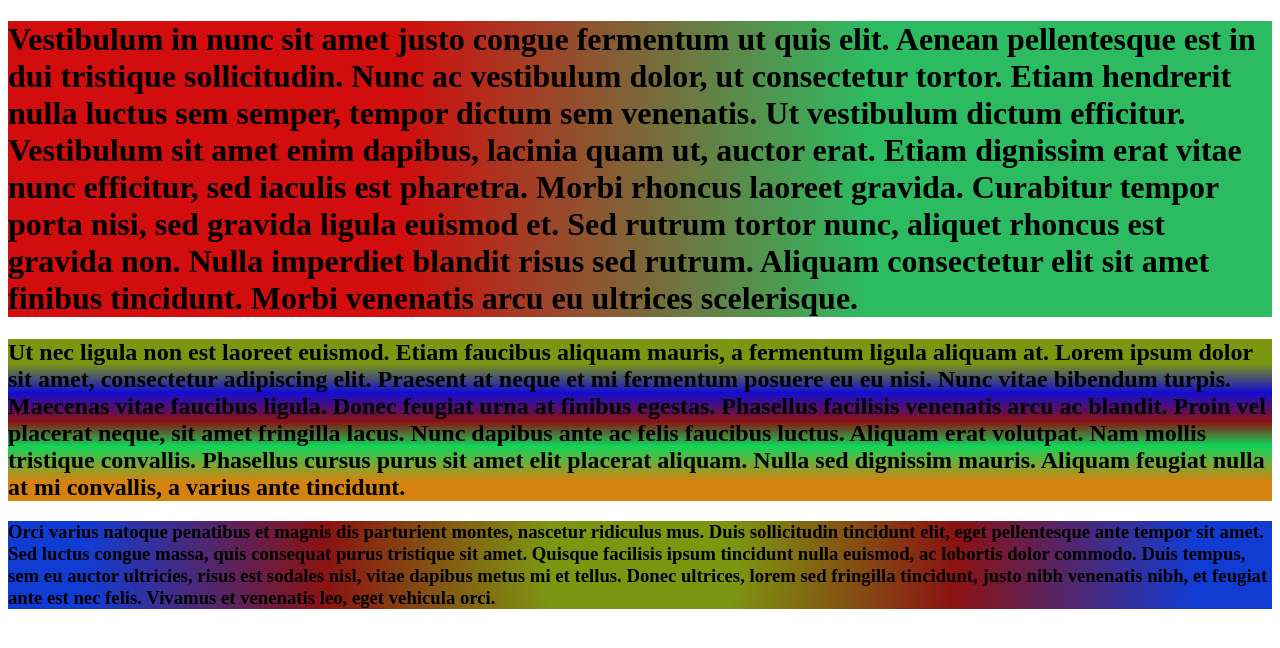
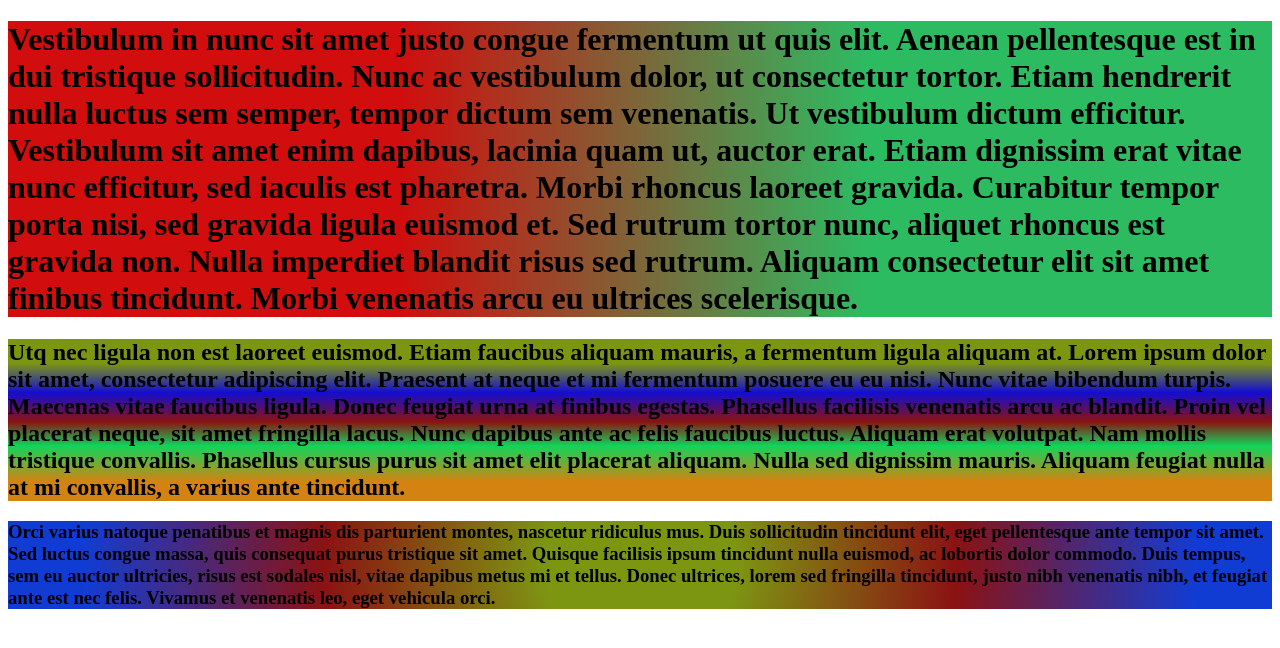
Before and after one commit to klekad19/klekad19.github.io, a plain HTML site: page med9/gradients/index.html in a window 1280 px wide. Drawn offline with Linux system fonts and the light colour scheme.

Commit message:
Update index.html

```diff
--- a/med9/gradients/index.html
+++ b/med9/gradients/index.html
@@ -8,7 +8,7 @@
 Vestibulum in nunc sit amet justo congue fermentum ut quis elit. Aenean pellentesque est in dui tristique sollicitudin. Nunc ac vestibulum dolor, ut consectetur tortor. Etiam hendrerit nulla luctus sem semper, tempor dictum sem venenatis. Ut vestibulum dictum efficitur. Vestibulum sit amet enim dapibus, lacinia quam ut, auctor erat. Etiam dignissim erat vitae nunc efficitur, sed iaculis est pharetra. Morbi rhoncus laoreet gravida. Curabitur tempor porta nisi, sed gravida ligula euismod et. Sed rutrum tortor nunc, aliquet rhoncus est gravida non. Nulla imperdiet blandit risus sed rutrum. Aliquam consectetur elit sit amet finibus tincidunt. Morbi venenatis arcu eu ultrices scelerisque.
 </h1>
 
-<h2> Ut nec ligula non est laoreet euismod. Etiam faucibus aliquam mauris, a fermentum ligula aliquam at. Lorem ipsum dolor sit amet, consectetur adipiscing elit. Praesent at neque et mi fermentum posuere eu eu nisi. Nunc vitae bibendum turpis. Maecenas vitae faucibus ligula. Donec feugiat urna at finibus egestas. Phasellus facilisis venenatis arcu ac blandit. Proin vel placerat neque, sit amet fringilla lacus. Nunc dapibus ante ac felis faucibus luctus. Aliquam erat volutpat. Nam mollis tristique convallis. Phasellus cursus purus sit amet elit placerat aliquam. Nulla sed dignissim mauris. Aliquam feugiat nulla at mi convallis, a varius ante tincidunt.</h2>
+<h2> Utq nec ligula non est laoreet euismod. Etiam faucibus aliquam mauris, a fermentum ligula aliquam at. Lorem ipsum dolor sit amet, consectetur adipiscing elit. Praesent at neque et mi fermentum posuere eu eu nisi. Nunc vitae bibendum turpis. Maecenas vitae faucibus ligula. Donec feugiat urna at finibus egestas. Phasellus facilisis venenatis arcu ac blandit. Proin vel placerat neque, sit amet fringilla lacus. Nunc dapibus ante ac felis faucibus luctus. Aliquam erat volutpat. Nam mollis tristique convallis. Phasellus cursus purus sit amet elit placerat aliquam. Nulla sed dignissim mauris. Aliquam feugiat nulla at mi convallis, a varius ante tincidunt.</h2>
 
 <h3>Orci varius natoque penatibus et magnis dis parturient montes, nascetur ridiculus mus. Duis sollicitudin tincidunt elit, eget pellentesque ante tempor sit amet. Sed luctus congue massa, quis consequat purus tristique sit amet. Quisque facilisis ipsum tincidunt nulla euismod, ac lobortis dolor commodo. Duis tempus, sem eu auctor ultricies, risus est sodales nisl, vitae dapibus metus mi et tellus. Donec ultrices, lorem sed fringilla tincidunt, justo nibh venenatis nibh, et feugiat ante est nec felis. Vivamus et venenatis leo, eget vehicula orci. </h3>
 
```
